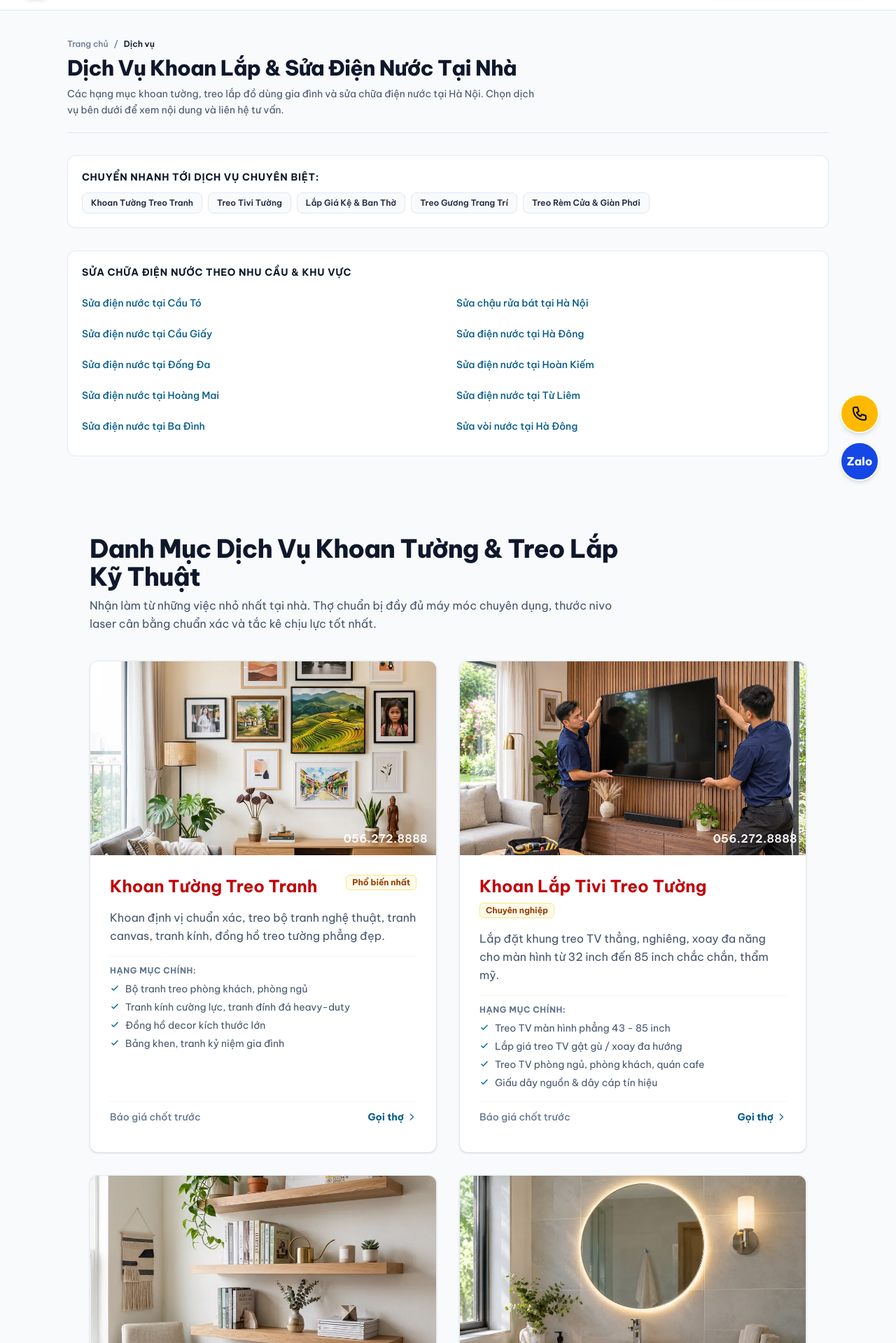
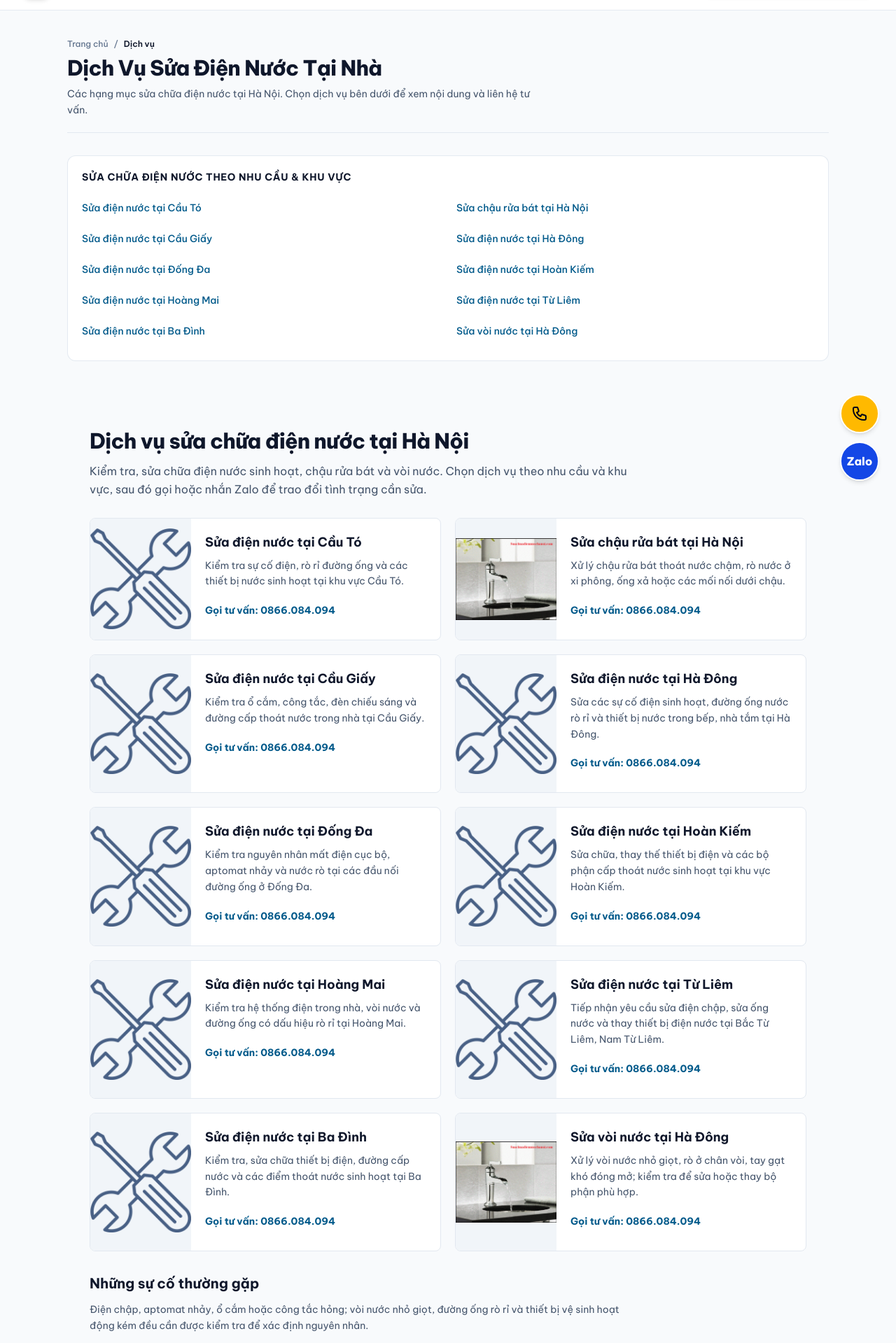
Before and after one commit to huongni2201/tho-ky-thuat-24h, a Next.js app: page /dich-vu in a window 1280 px wide. Shown: the part 101-2020 px from the top of the page at 70% size. Built offline with nearby package versions, Linux system fonts and the light colour scheme.

Commit message:
Update repair services and contact number

```diff
--- a/src/app/dich-vu/page.tsx
+++ b/src/app/dich-vu/page.tsx
@@ -7,9 +7,9 @@ import FinalCtaSection from "@/components/sections/FinalCtaSection";
 import { REPAIR_SERVICES } from "@/data/repairServices";
 
 export const metadata: Metadata = {
-  title: "Dịch Vụ Khoan Lắp & Sửa Điện Nước Tại Hà Nội",
+  title: "Dịch Vụ Sửa Điện Nước Tại Hà Nội",
   description:
-    "Dịch vụ khoan tường, treo Tivi, lắp giá kệ, sửa điện nước, chậu rửa bát và vòi nước tại Hà Nội. Xem hạng mục theo khu vực và liên hệ tư vấn.",
+    "Dịch vụ sửa điện nước, chậu rửa bát và vòi nước tại Hà Nội. Xem hạng mục theo khu vực và liên hệ tư vấn.",
   alternates: {
     canonical: "/dich-vu",
   },
@@ -34,51 +34,12 @@ export default function ServicesPage() {
             </nav>
 
             <h1 className="text-2xl sm:text-3xl font-extrabold text-slate-900 tracking-tight">
-              Dịch Vụ Khoan Lắp & Sửa Điện Nước Tại Nhà
+              Dịch Vụ Sửa Điện Nước Tại Nhà
             </h1>
 
             <p className="text-slate-600 text-xs sm:text-sm max-w-2xl leading-relaxed">
-              Các hạng mục khoan tường, treo lắp đồ dùng gia đình và sửa chữa điện nước tại Hà Nội. Chọn dịch vụ bên dưới để xem nội dung và liên hệ tư vấn.
+              Các hạng mục sửa chữa điện nước tại Hà Nội. Chọn dịch vụ bên dưới để xem nội dung và liên hệ tư vấn.
             </p>
-          </div>
-
-          {/* Quick Sub-service Navigation Links */}
-          <div className="bg-white border border-slate-200/90 rounded-xl p-5 space-y-3">
-            <h2 className="text-sm font-bold text-slate-900 uppercase tracking-wider">
-              Chuyển nhanh tới dịch vụ chuyên biệt:
-            </h2>
-            <div className="flex flex-wrap gap-2 text-xs">
-              <Link
-                href="/khoan-tuong-treo-tranh"
-                className="bg-slate-50 hover:bg-sky-50 text-slate-800 hover:text-sky-900 border border-slate-200 font-semibold px-3 py-1.5 rounded-lg transition-colors"
-              >
-                Khoan Tường Treo Tranh
-              </Link>
-              <Link
-                href="/treo-tv-tuong"
-                className="bg-slate-50 hover:bg-sky-50 text-slate-800 hover:text-sky-900 border border-slate-200 font-semibold px-3 py-1.5 rounded-lg transition-colors"
-              >
-                Treo Tivi Tường
-              </Link>
-              <Link
-                href="/lap-gia-ke"
-                className="bg-slate-50 hover:bg-sky-50 text-slate-800 hover:text-sky-900 border border-slate-200 font-semibold px-3 py-1.5 rounded-lg transition-colors"
-              >
-                Lắp Giá Kệ & Ban Thờ
-              </Link>
-              <Link
-                href="/treo-guong"
-                className="bg-slate-50 hover:bg-sky-50 text-slate-800 hover:text-sky-900 border border-slate-200 font-semibold px-3 py-1.5 rounded-lg transition-colors"
-              >
-                Treo Gương Trang Trí
-              </Link>
-              <Link
-                href="/lap-rem-cua"
-                className="bg-slate-50 hover:bg-sky-50 text-slate-800 hover:text-sky-900 border border-slate-200 font-semibold px-3 py-1.5 rounded-lg transition-colors"
-              >
-                Treo Rèm Cửa & Giàn Phơi
-              </Link>
-            </div>
           </div>
 
           <nav aria-label="Dịch vụ sửa chữa điện nước" className="bg-white border border-slate-200/90 rounded-xl p-5">
@@ -98,7 +59,7 @@ export default function ServicesPage() {
           <ServicesSection />
 
           {/* Final Callout */}
-          <FinalCtaSection />
+          <FinalCtaSection repair />
 
         </div>
       </main>
--- a/src/components/sections/FinalCtaSection.tsx
+++ b/src/components/sections/FinalCtaSection.tsx
@@ -1,15 +1,15 @@
 import { SITE_CONFIG } from "@/data/siteData";
 
-export default function FinalCtaSection() {
+export default function FinalCtaSection({ repair = false }: { repair?: boolean }) {
   return (
     <section id="lien-he" className="py-16 md:py-20 bg-slate-900 text-white border-t border-slate-800 relative overflow-hidden">
       <div className="max-w-5xl mx-auto px-4 sm:px-6 lg:px-8 text-center relative z-10 space-y-6">
         <h2 className="text-3xl sm:text-4xl md:text-5xl font-black text-white tracking-tight leading-tight">
-          Cần Thợ Khoan Tường Tại Hà Nội?
+          {repair ? "Cần Thợ Sửa Điện Nước Tại Hà Nội?" : "Cần Thợ Khoan Tường Tại Hà Nội?"}
         </h2>
 
         <p className="text-slate-300 text-base sm:text-lg max-w-2xl mx-auto leading-relaxed">
-          Đừng tự đục phá hỏng tường hay mất thời gian quý báu. DỊCH VỤ KỸ THUẬT 24H luôn sẵn sàng mang máy móc chuyên dụng tới giúp bạn hoàn thiện không gian sống đẹp & kiên cố nhất!
+          {repair ? "Gọi hoặc nhắn Zalo để trao đổi về sự cố điện nước và nhận tư vấn phương án xử lý." : "Đừng tự đục phá hỏng tường hay mất thời gian quý báu. DỊCH VỤ KỸ THUẬT 24H luôn sẵn sàng mang máy móc chuyên dụng tới giúp bạn hoàn thiện không gian sống đẹp & kiên cố nhất!"}
         </p>
 
         {/* Dual Conversion Buttons: Phone & Zalo */}
--- a/src/components/sections/ServicesSection.tsx
+++ b/src/components/sections/ServicesSection.tsx
@@ -1,137 +1,32 @@
 import Image from "next/image";
-import Link from "next/link";
-import { SERVICES, SITE_CONFIG } from "@/data/siteData";
+import { SITE_CONFIG } from "@/data/siteData";
 import { REPAIR_SERVICES } from "@/data/repairServices";
 
 export default function ServicesSection() {
   return (
-    <section id="dich-vu" className="py-14 md:py-20 bg-slate-50 font-sans border-b border-slate-200/80">
+    <section id="dich-vu" className="py-12 md:py-16 bg-slate-50 font-sans border-b border-slate-200/80">
       <div className="max-w-7xl mx-auto px-4 sm:px-6 lg:px-8">
-
-        {/* Section Header */}
-        <div className="max-w-3xl space-y-2 text-left">
-          <h2 className="text-2xl sm:text-3xl md:text-4xl font-extrabold text-slate-900 tracking-tight">
-            Danh Mục Dịch Vụ Khoan Tường & Treo Lắp Kỹ Thuật
-          </h2>
-          <p className="text-slate-600 text-sm sm:text-base leading-relaxed">
-            Nhận làm từ những việc nhỏ nhất tại nhà. Thợ chuẩn bị đầy đủ máy móc chuyên dụng, thước nivo laser cân bằng chuẩn xác và tắc kê chịu lực tốt nhất.
-          </p>
-        </div>
-
-        {/* Services Grid Layout */}
-        <div className="grid grid-cols-1 md:grid-cols-2 gap-6 lg:gap-8 mt-8 sm:mt-10">
-          {SERVICES.map((service) => (
-            <article
-              key={service.id}
-              id={service.id}
-              className="scroll-mt-44 overflow-hidden bg-white rounded-xl border border-slate-200/90 flex flex-col hover:border-sky-300 focus-within:border-sky-300 transition-colors group shadow-sm"
-            >
-              <div className="relative">
-                <Image
-                  src={service.image}
-                  alt={service.imageAlt}
-                  width={960}
-                  height={540}
-                  className="block w-full h-auto bg-slate-100"
-                />
-                <span aria-hidden="true" className="pointer-events-none absolute right-3 bottom-3 text-sm font-semibold tracking-wide text-white sm:text-base">
-                  {SITE_CONFIG.phoneDisplay}
-                </span>
-              </div>
-              <div className="flex flex-1 flex-col gap-4 p-5 sm:p-6 lg:p-7">
-                {/* Header Title & Badge */}
-                <div className="flex flex-wrap items-start justify-between gap-x-3 gap-y-2">
-                  <h3 className="text-xl lg:text-2xl font-bold text-red-700 group-hover:text-red-800 transition-colors">
-                    {service.slug ? (
-                      <Link href={`/${service.slug}`} className="hover:underline">
-                        {service.title}
-                      </Link>
-                    ) : service.title}
-                  </h3>
-
-                  {service.badge ? (
-                    <span className="text-xs font-bold px-2 py-0.5 rounded-md bg-amber-50 text-amber-800 border border-amber-200 shrink-0">
-                      {service.badge}
-                    </span>
-                  ) : null}
+        <section id="sua-chua-dien-nuoc" aria-labelledby="repair-services-heading" className="scroll-mt-44">
+          <h2 id="repair-services-heading" className="text-2xl sm:text-3xl font-extrabold text-slate-900 tracking-tight">Dịch vụ sửa chữa điện nước tại Hà Nội</h2>
+          <p className="mt-3 max-w-3xl text-sm sm:text-base leading-relaxed text-slate-600">Kiểm tra, sửa chữa điện nước sinh hoạt, chậu rửa bát và vòi nước. Chọn dịch vụ theo nhu cầu và khu vực, sau đó gọi hoặc nhắn Zalo để trao đổi tình trạng cần sửa.</p>
+          <div className="mt-7 grid grid-cols-1 gap-5 md:grid-cols-2">
+            {REPAIR_SERVICES.map((service) => (
+              <article key={service.id} id={service.id} className="scroll-mt-44 overflow-hidden rounded-lg border border-slate-200 bg-white sm:flex">
+                <Image src={service.id.includes("chau") || service.id.includes("voi") ? "/images/repair-faucet.gif" : "/images/repair-tools.png"} alt="" width={300} height={243} className="h-40 w-full object-contain bg-slate-100 sm:h-auto sm:w-36 sm:shrink-0" />
+                <div className="p-5">
+                  <h3 className="text-lg font-bold text-slate-900">{service.title}</h3>
+                  <p className="mt-2 text-sm leading-relaxed text-slate-600">{service.description}</p>
+                  <a href={`tel:${SITE_CONFIG.phoneRaw}`} className="mt-2 inline-flex min-h-11 items-center text-sm font-bold text-sky-800 hover:underline" aria-label={`Gọi tư vấn: ${service.title}`}>Gọi tư vấn: {SITE_CONFIG.phoneDisplay}</a>
                 </div>
-
-                {/* Service Description */}
-                <p className="text-slate-600 text-base leading-relaxed">
-                  {service.shortDesc}
-                </p>
-
-                {/* Popular items bullet list */}
-                <div className="pt-3 border-t border-slate-100 space-y-2">
-                  <span className="text-xs font-bold text-slate-500 uppercase tracking-wider block">Hạng mục chính:</span>
-                  <ul className="space-y-1.5 text-sm text-slate-600">
-                    {service.popularItems.map((item) => (
-                      <li key={item} className="flex items-start gap-2">
-                        <svg aria-hidden="true" className="w-3.5 h-3.5 text-sky-700 shrink-0 mt-0.5" fill="none" viewBox="0 0 24 24" stroke="currentColor">
-                          <path strokeLinecap="round" strokeLinejoin="round" strokeWidth={2.5} d="M5 13l4 4L19 7" />
-                        </svg>
-                        <span>{item}</span>
-                      </li>
-                    ))}
-                  </ul>
-                </div>
-                {/* Card Footer CTA */}
-                <div className="mt-auto flex flex-wrap items-center justify-between gap-x-3 border-t border-slate-100 text-sm">
-                  <span className="text-slate-500 font-medium">Báo giá chốt trước</span>
-                  <a
-                    href={`tel:${SITE_CONFIG.phoneRaw}`}
-                    className="inline-flex min-h-11 items-center gap-1 font-bold text-sky-800 hover:underline"
-                  >
-                    <span>Gọi thợ</span>
-                    <svg aria-hidden="true" className="w-3.5 h-3.5" fill="none" viewBox="0 0 24 24" stroke="currentColor">
-                      <path strokeLinecap="round" strokeLinejoin="round" strokeWidth={2} d="M9 5l7 7-7 7" />
-                    </svg>
-                  </a>
-                </div>
-              </div>
-            </article>
-          ))}
-        </div>
-
-        <section id="sua-chua-dien-nuoc" aria-labelledby="repair-services-heading" className="mt-12 scroll-mt-44 border-t border-slate-200 pt-8">
-          <h2 id="repair-services-heading" className="text-2xl sm:text-3xl font-extrabold text-slate-900 tracking-tight">
-            Dịch vụ sửa chữa điện nước tại Hà Nội
-          </h2>
-          <p className="mt-3 max-w-3xl text-sm sm:text-base leading-relaxed text-slate-600">
-            Sửa điện nước sinh hoạt, chậu rửa bát và vòi nước tại nhà. Chọn hạng mục theo nhu cầu và khu vực, gọi hoặc gửi hình ảnh qua Zalo để trao đổi tình trạng cần sửa.
-          </p>
-          <div className="mt-6 grid grid-cols-1 gap-x-8 md:grid-cols-2">
-            {REPAIR_SERVICES.map((service) => (
-              <article key={service.id} id={service.id} className="scroll-mt-44 border-b border-slate-200 py-5">
-                <h3 className="text-lg font-bold text-slate-900">{service.title}</h3>
-                <p className="mt-2 text-sm leading-relaxed text-slate-600">{service.description}</p>
-                <a href={`tel:${SITE_CONFIG.phoneRaw}`} className="mt-2 inline-flex min-h-11 items-center text-sm font-bold text-sky-800 hover:underline" aria-label={`Gọi tư vấn: ${service.title}`}>
-                  Gọi tư vấn: {SITE_CONFIG.phoneDisplay}
-                </a>
               </article>
             ))}
           </div>
+          <div className="mt-8 max-w-3xl space-y-3 text-sm leading-relaxed text-slate-600">
+            <h3 className="text-xl font-bold text-slate-900">Những sự cố thường gặp</h3>
+            <p>Điện chập, aptomat nhảy, ổ cắm hoặc công tắc hỏng; vòi nước nhỏ giọt, đường ống rò rỉ và thiết bị vệ sinh hoạt động kém đều cần được kiểm tra để xác định nguyên nhân.</p>
+            <p>Với chậu rửa bát, nước thoát chậm có thể do dầu mỡ hoặc cặn trong ống; nước rò dưới chậu có thể liên quan đến gioăng, xi phông hoặc mối nối. Thợ kiểm tra tình trạng và tư vấn phương án sửa hoặc thay bộ phận phù hợp.</p>
+          </div>
         </section>
-
-        {/* Quick Call Out Banner inside Services */}
-        <div className="mt-8 sm:mt-10 bg-slate-900 border border-slate-800 rounded-xl p-6 sm:p-8 text-white flex flex-col md:flex-row items-center justify-between gap-6">
-          <div className="space-y-1.5 text-center md:text-left">
-            <h3 className="text-xl sm:text-2xl font-bold">Cần Thợ Khoan Lắp Trọn Gói Nhiều Đồ?</h3>
-            <p className="text-slate-300 text-sm max-w-xl">
-              Thợ mang máy khoan bê tông, máy khoan pin, các loại tắc kê & vít nở đến làm trọn gói nhanh gọn trong ngày.
-            </p>
-          </div>
-          <a
-            href={`tel:${SITE_CONFIG.phoneRaw}`}
-            className="inline-flex items-center gap-2 bg-amber-500 hover:bg-amber-600 text-white font-extrabold text-sm sm:text-base px-6 py-3 rounded-xl transition-colors shrink-0 whitespace-nowrap active:scale-[0.98]"
-          >
-            <svg className="w-5 h-5 animate-bounce" fill="none" viewBox="0 0 24 24" stroke="currentColor">
-              <path strokeLinecap="round" strokeLinejoin="round" strokeWidth={2.5} d="M3 5a2 2 0 012-2h3.28a1 1 0 01.948.684l1.498 4.493a1 1 0 01-.502 1.21l-2.257 1.13a11.042 11.042 0 005.516 5.516l1.13-2.257a1.01 1.01 0 011.21-.502l4.493 1.498a1 1 0 01.684.949V19a2 2 0 01-2 2h-1C9.716 21 3 14.284 3 6V5z" />
-            </svg>
-            <span>Nhận Báo Giá: {SITE_CONFIG.phoneDisplay}</span>
-          </a>
-        </div>
-
       </div>
     </section>
   );
--- a/src/data/siteData.ts
+++ b/src/data/siteData.ts
@@ -1,6 +1,6 @@
 import { ServiceItem, ProjectItem, FaqItem, DistrictCoverage, TrustPoint, ProcessStep } from "@/types";
 
-const phoneDisplay = "056.272.8888";
+const phoneDisplay = "0866.084.094";
 const phoneRaw = phoneDisplay.replace(/\D/g, "");
 
 export const SITE_CONFIG = {
```
Also changed, not shown: src/components/layout/ServicesDropdown.tsx (+3 -21 lines), public/images/repair-faucet.gif (added), public/images/repair-tools.png (added).
